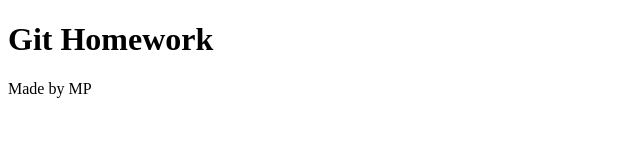
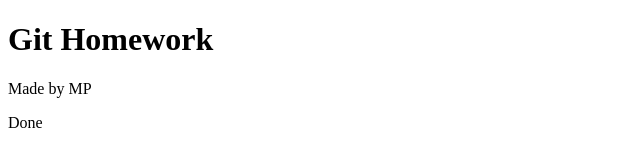
Before and after one commit to mpetkevic/nfq-git-hw, a plain HTML site: page index.html in a window 1280 px wide. Shown: the full height of the page, 0-640 px from the left. Drawn offline with Linux system fonts and the light colour scheme.

Commit message:
Fourth commit Feature1

```diff
--- a/index.html
+++ b/index.html
@@ -7,5 +7,6 @@
 <body>
   <h1>Git Homework</h1>
   <p>Made by MP</p>
+  <span>Done</span>
 </body>
 </html>
```
